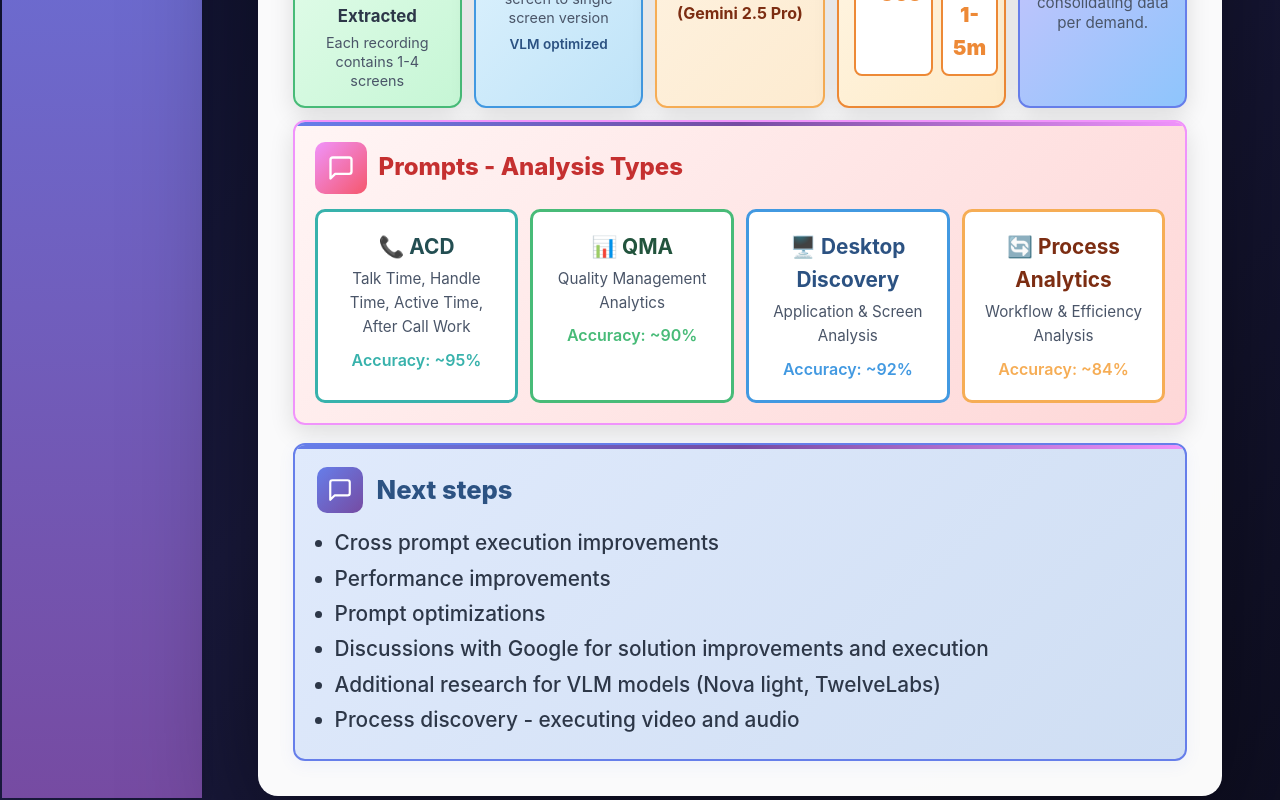
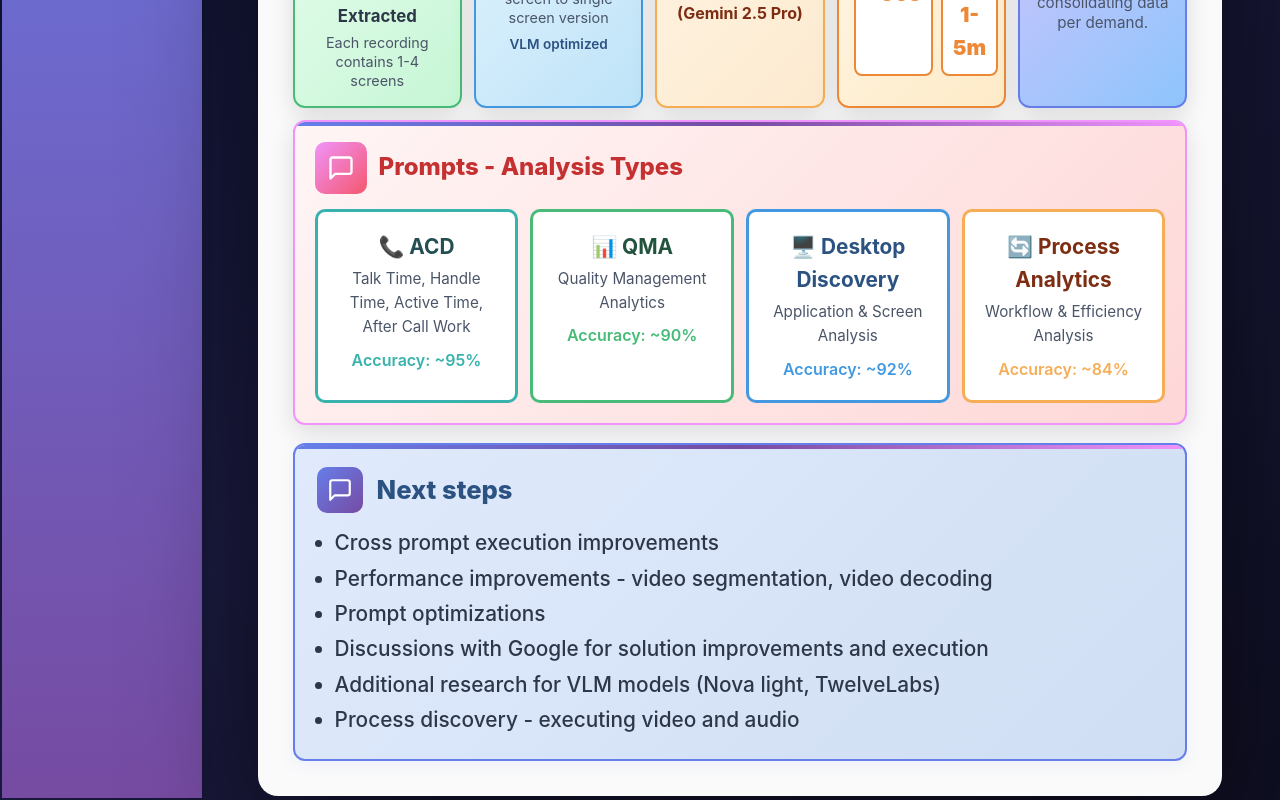
Before and after one commit to omerkul/demo, a React (Vite) app in the folder react-app/: page / in a window 1280 px wide. Shown: the part 520-1320 px from the top of the page. Built offline with nearby package versions, Linux system fonts and the light colour scheme.

Commit message:
refactor

```diff
--- a/react-app/src/components/Summary.tsx
+++ b/react-app/src/components/Summary.tsx
@@ -317,7 +317,7 @@ export default function Summary() {
             </div>
             <ul style={{ fontSize: '1.3rem', color: '#2d3748', marginLeft: '0', paddingLeft: '18px', lineHeight: '1.7', fontWeight: '500' }}>
               <li>Cross prompt execution improvements</li>
-              <li>Performance improvements</li>
+              <li>Performance improvements - video segmentation, video decoding</li>
               <li>Prompt optimizations</li>
               <li>Discussions with Google for solution improvements and execution</li>
               <li>Additional research for VLM models (Nova light, TwelveLabs)</li>
```
